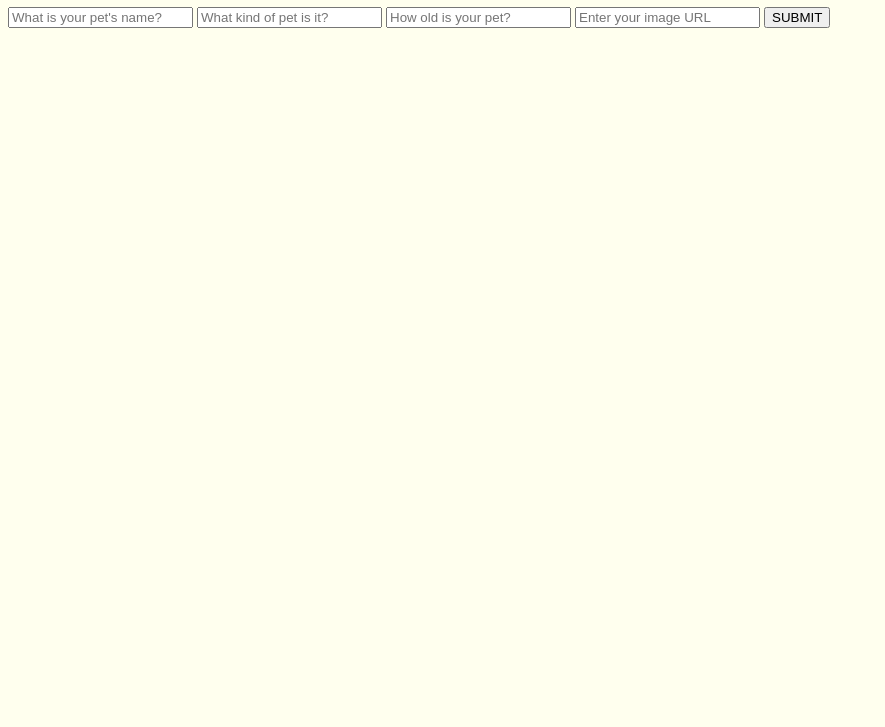
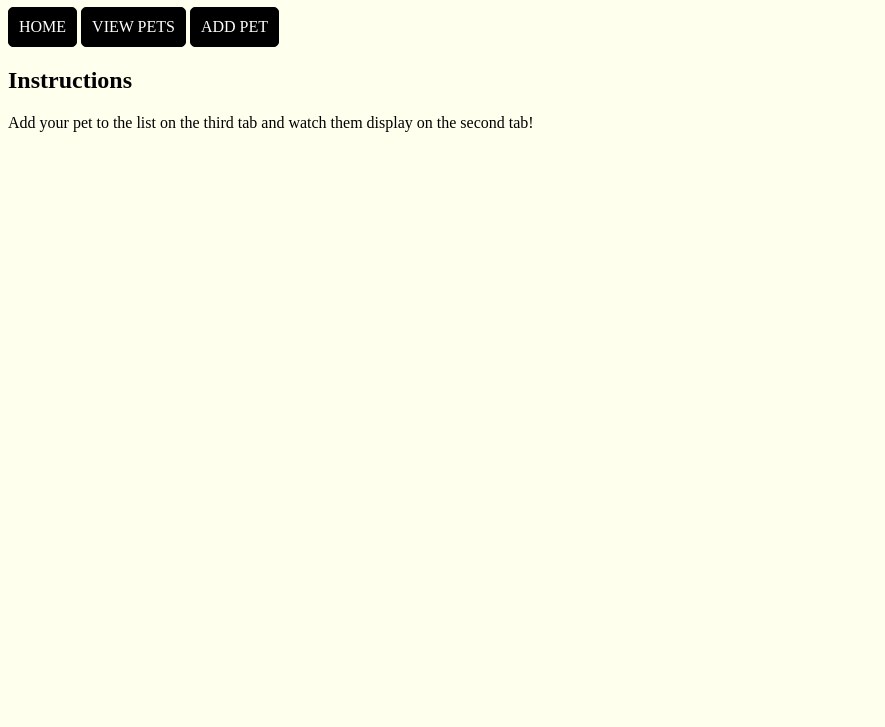
Before and after one commit to mdnnsk/weekend-challenge-5, a website: page views/index.html in a window 1280 px wide. Shown: the part 73-800 px from the top of the page, without its empty margins (0-885 px from the left). Drawn offline with Linux system fonts and the light colour scheme; files that its build step writes are made by us from their sources; no server answers; files whose address does not match are found by name.

Commit message:
display on dom - tabs

```diff
--- a/public/css/styles.css
+++ b/public/css/styles.css
@@ -5,3 +5,17 @@ body {
 .animalDiv {
   border-top: 1px solid #f0e0d6;
 }
+
+.tab {
+    list-style: none;
+    padding: 10px;
+    display:inline-block;
+    background-color: #000;
+    color: #FFF;
+    border: 1px solid black;
+	border-radius: 5px;
+}
+.tab:hover{
+	background-color: #4a4a4a;
+	color: #FFF;
+}
--- a/views/index.html
+++ b/views/index.html
@@ -10,16 +10,22 @@
   <body ng-controller="controller">
 
       <h1>Nu Pet Chan</h1>
-      <div class="inputDiv">
-        <form class="petForm" action="/pets" method="post" >
-          <input type="text" id="petNameIn" name="name" value="" ng-model="petNameIn" placeholder="What is your pet's name?">
-          <input type="text" id="petTypeIn" name="name" value="" ng-model="petTypeIn" placeholder="What kind of pet is it?">
-          <input type="text" id="petAgeIn" name="name" value="" ng-model="petAgeIn" placeholder="How old is your pet?">
-          <input type="text" id="urlIn" name="name" value="" ng-model="urlIn" placeholder="Enter your image URL">
-          <button type="button" name="button" ng-click="getUserInput()" id="submitButton">SUBMIT</button>
-          <!-- <button type="button" name="button" ng-click="getPets()" id="getButton">GET</button> -->
-        </form>
+
+      <div ng-init="tab=1">
+
+        <div class="tab" ng-click="tab = 1">HOME</div>
+        <div class="tab" ng-click="tab = 2">VIEW PETS</div>
+        <div class="tab" ng-click="tab = 3">ADD PET</div>
+
+        <div ng-show="tab == 1">
+          <h2>Instructions</h2>
+          <p>
+            Add your pet to the list on the third tab and watch them display on the second tab!
+          </p>
         </div>
+
+        <div ng-show="tab == 2">
+            <h1>LOOK AT ANIMALS</h1>
                 <div class="outputDiv">
                   <div class="animalDiv" ng-repeat="record in allThePets">
                     <p>Pet name: {{record.pet_name }}</p>
@@ -28,6 +34,21 @@
                     <p><img ng-src='{{record.image_url}}'></p>
                   </div>
                 </div>
+         </div>
+
+        <div ng-show="tab == 3">
+            <div class="inputDiv">
+                  <form class="petForm" action="/pets" method="post" >
+                    <p><input type="text" id="petNameIn" name="name" value="" ng-model="petNameIn" placeholder="What is your pet's name?"></p>
+                    <p><input type="text" id="petTypeIn" name="name" value="" ng-model="petTypeIn" placeholder="What kind of pet is it?"></p>
+                    <p><input type="text" id="petAgeIn" name="name" value="" ng-model="petAgeIn" placeholder="How old is your pet?"></p>
+                    <p><input type="text" id="urlIn" name="name" value="" ng-model="urlIn" placeholder="Enter your image URL"></p>
+                    <p><button type="button" name="button" ng-click="getUserInput()" id="submitButton">SUBMIT</button></p>
+                    <!-- <button type="button" name="button" ng-click="getPets()" id="getButton">GET</button> -->
+                  </form>
+                </div>
+        </div>
+      </div>
 
   </body>
 </html>
```
Lines whose indentation alone changed are shown as unchanged.
